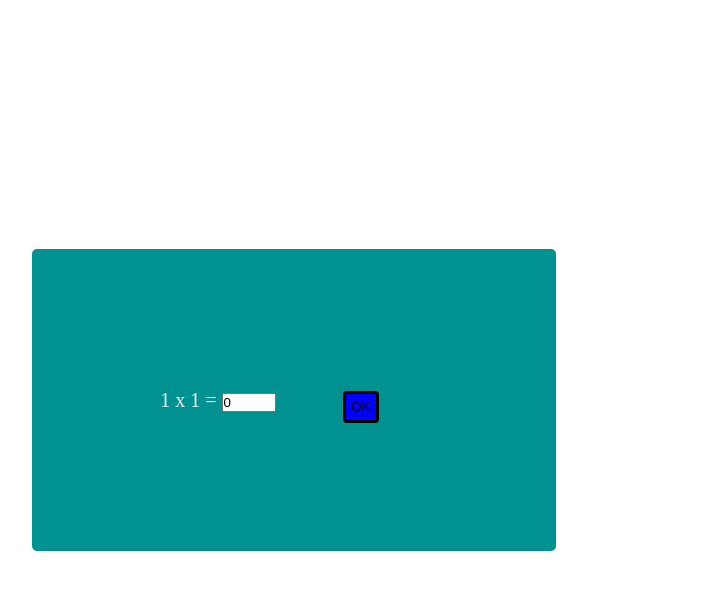
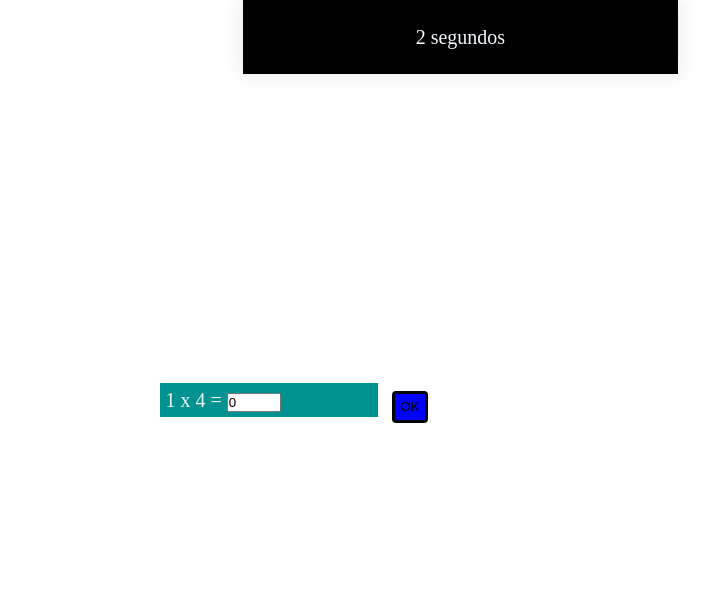
Before and after one commit to RobertRas/Tabuada-Desafio, a website with bundled scripts: page index.html in a window 1280 px wide. Both pictures are taken after a click on the button "OK". Shown: the whole page, without its empty margins (346-1055 px from the left). Built offline with nearby package versions, Linux system fonts and the light colour scheme.

Commit message:
versao com cronometro: falta estilizar. questoes lado a lado

```diff
--- a/index.html
+++ b/index.html
@@ -8,6 +8,8 @@
 </head>
 <body>
     <main>
+        <p id="cronometro">0 segundos</p>
+
         <div class="container" id="intro">
             <h1 id="teste">Desafio da tabuada</h1>
             <h2>Quantas questões?
--- a/js/main.js
+++ b/js/main.js
@@ -1,8 +1,11 @@
-import {Questao} from './Questao.js'
+import { Questao } from './Questao.js'
+
+var segundos = 0
+var cronometro = document.querySelector('#cronometro')
+var iniciarT = false
+
+/** QUESTAO **/
 var q = new Questao()
-
-var body = document.querySelector("body")
-
 var questoes = document.createElement("div")
 questoes.style.display = "none"
 
@@ -12,122 +15,73 @@ var resposta = document.createElement("input")
 
 var btnOkResposta = document.createElement("button")
 btnOkResposta.setAttribute("class", "btnResposta")
-var contResposta = 0
+var contResposta = 1
+/** -----  */
 
+
+/**  INTRO  */
+var body = document.querySelector("body")
 var intro = document.querySelector("#intro")
-
 var min = document.querySelector('#min')
 var max = document.querySelector('#max')
-
 let qnt = document.querySelector('#quantidade')
 qnt.setAttribute('tabindex', '1')
 let btnOkIntro = document.querySelector('#ok')
+/** ----- */
 
-
-
-
-btnOkResposta.addEventListener('click', function ()
-    {
+btnOkResposta.addEventListener('click', function () {
     var texto = document.createTextNode(`${resposta.value}`)
 
     q.resposta = resposta.value
     q.objeto.appendChild(texto)
 
-        if(q.verificarResposta()) {
+    if (q.verificarResposta()) {
         q.objeto.style.backgroundColor = "green"
     } else {
         q.objeto.style.backgroundColor = "red"
     }
 
-        if(contResposta < qnt.value ) {
-
+    if (contResposta < qnt.value) {
         gerarQuestao()
-        } else if(contResposta == qnt.value) {
+    } else if (contResposta == qnt.value) {
         resposta.style.display = "none"
         btnOkResposta.innerHTML = "Reiniciar"
-        } else if(contResposta >= qnt.value) {
+    } else if (contResposta >= qnt.value) {
         contResposta = 0
 
         resposta.value = 0
         intro.style.display = "inline-block"
         resposta.style.display = "inline-flex"
         questoes.remove()
-            //document.getElementsByClassName('questao').remove()
+        window.location.reload(true)
     }
+    console.log("contResposta: ", contResposta)
 
-        console.log(contResposta)
+    contResposta++
+})
 
-        //contResposta++
+btnOkIntro.addEventListener('click', function () {
+    iniciarT = true
 
-        /*
-        var texto = document.createTextNode(`${resposta.value}`)
-        contResposta++
 
-        q.resposta = parseInt(resposta.value)
-        q.objeto.appendChild(texto)
-
-        if(q.verificarResposta()) {
-            q.objeto.style.backgroundColor = "green"
-        } else {
-            q.objeto.style.backgroundColor = "red"
-        }
-
-        if(contResposta == (qnt.value - 1)) {
-            btnOkResposta.innerHTML = "Reiniciar"
-        }
-
-        if(contResposta < qnt.value) {
-            gerarQuestao()
-        } else if(contResposta == qnt.value) {
-            resposta.style.display = "none"
-            //btnOkResposta.style.display = "none"
-            //btnOkResposta.style.display = "inline-block"
-            btnOkResposta.innerHTML = "Reiniciar"
-        }
-
-        */
-
-} )
-
-btnOkIntro.addEventListener('click', function (){
-    //document.write(`<h1>teste ${qnt.value} ${min.value} ${max.value}</h1>`)
-    /*
-        um contador eh incrementado, entra em um condicional se o cont for menor que qnt
-        a intro desaparece
-        a div questoes fica visivel, display = "inline-box"
-        uma funcao que gera as questoes eh chamada adicionando as questoes em na div questoes
-    */
-
-    if( min.value != 0 && max.value != 0 && qnt.value != 0) {
-        if(min.value > max.value) {
+    if (min.value != 0 && max.value != 0 && qnt.value != 0) {
+        if (min.value > max.value) {
             min.value = max.value - 1
             alert("digite um número menor para o segundo valor")
         } else {
             intro.style.display = 'none'
 
             questoes.style.display = "inline-flex"
-            questoes.setAttribute('class', 'container')
+            questoes.setAttribute('class', 'containerQuestoes')
             questoes.setAttribute('id', 'questoes')
 
+            console.log("contResposta: ", contResposta)
             gerarQuestao()
-            //contResposta++
         }
     } else {
 
         alert("Digite um valor diferente de zero para todos os campos.")
-       /*
-       setTimeout(function () {
-           document.getElementById("avisoValidacao").remove();
-       }, 5000);
-        //document.getElementById("avisoValidacao").remove();
-        var aviso = document.createElement("p")
-        aviso.setAttribute('id', 'avisoValidacao')
-        var texto = document.createTextNode("Digite um valor diferente de zero para todos os campos.")
-        aviso.appendChild(texto)
-        intro.appendChild(aviso)
-        */
     }
-
 })
 
 function gerarQuestao() {
@@ -150,10 +104,18 @@ function gerarQuestao() {
     questoes.appendChild(paragrafo)
     questoes.appendChild(btnOkResposta)
     body.appendChild(questoes)
-
-    contResposta++
 }
 
 function numAleatorio(max, min) {
-    return Math.floor((Math.random() / (max-min)) + min)
+    return Math.floor((Math.random() * (max - min)) + min)
 }
+
+function ContarSegundos(){
+    if(iniciarT) {
+        segundos++
+    }
+
+    cronometro.innerHTML = `${segundos} segundos`
+    document.Writeln("Já passou " + segundos +" segundos...");
+}
+setInterval(ContarSegundos, 1000);
--- a/style.css
+++ b/style.css
@@ -17,6 +17,12 @@ h2{
     margin-top: 10%;
 }
 
+p{
+    padding: 2%;
+    background-color: rgb(0, 145, 145);;
+    min-width: 80px;
+}
+
 .container{
     display: block;
     color: aliceblue;
@@ -25,13 +31,18 @@ h2{
     background-color: rgb(0, 145, 145);
 }
 
+.containerQuestoes {
+    padding: 2%;
+    display: block;
+    color: aliceblue;
+    border-radius: 5px;
+}
+
 #questoes{
     display: flex;
     align-items: center;
     justify-content: center;
 }
-
-
 
 .none {
     display: none;
@@ -39,7 +50,6 @@ h2{
 
 .questao {
     margin: 0px;
-    width: 45%;
     margin-right: 5%;
 }
 
@@ -64,10 +74,21 @@ button {
 }
 
 button:hover {
-    transform: scale(1.2);
+    transform: scale(1.1);
     transition: 0.25s;
 }
 
 button:active{
     background-color: blueviolet;
 }
+
+#cronometro{
+    box-shadow: 0px 0px 20px rgba(0, 0, 0, 0.1);
+    background: #000000;
+    color: aliceblue;
+    position: fixed;
+    text-align: center;
+    width: 30%;
+    top: 0;
+    right: 20%;
+}
--- /dev/null
+++ b/testeGit.txt
@@ -0,0 +1,3 @@
+
+teste main 01
+versaoQuaseCompleta 1
```
Also changed, not shown: 1 other file. Lines whose indentation alone changed are shown as unchanged.
